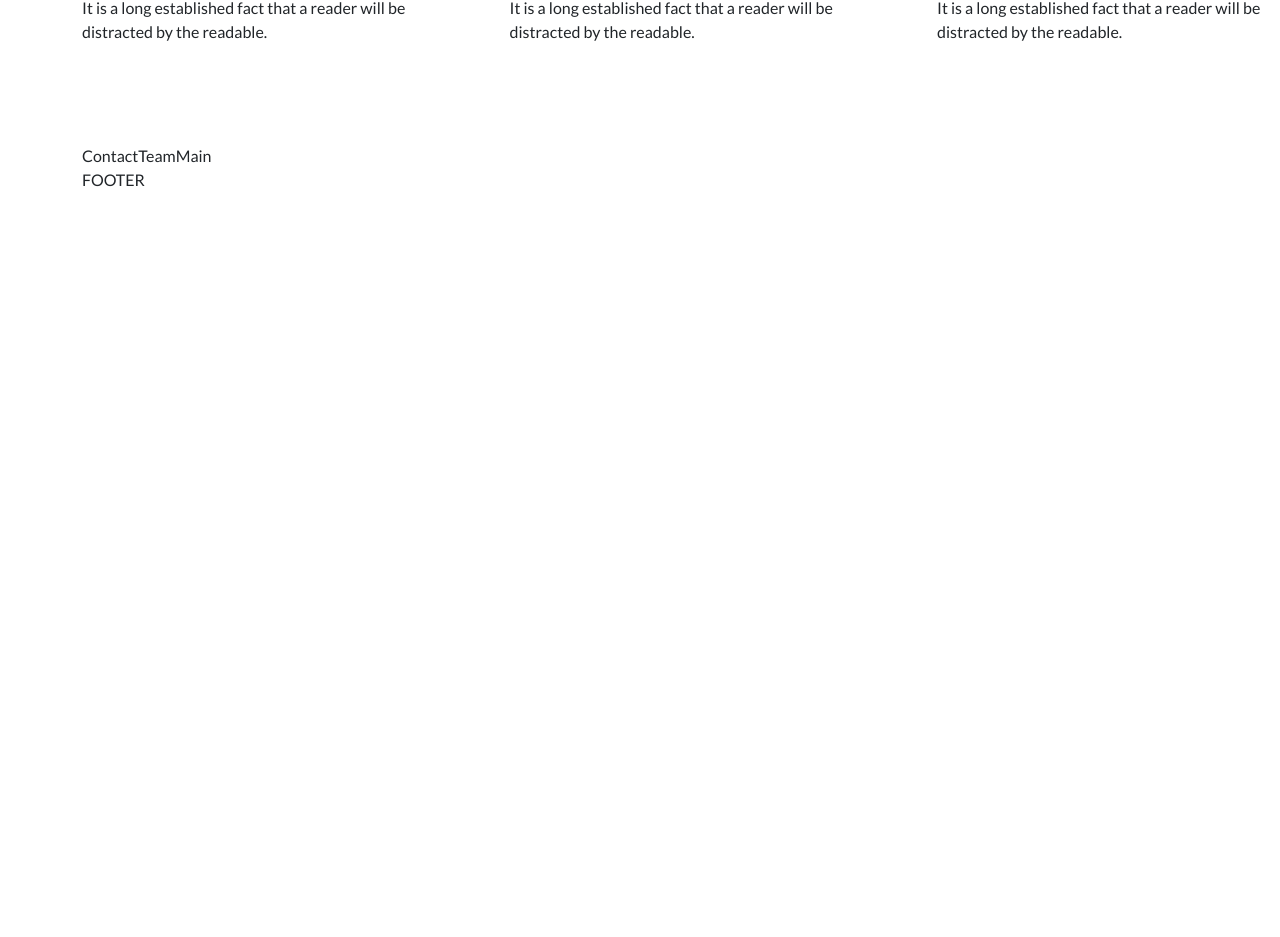
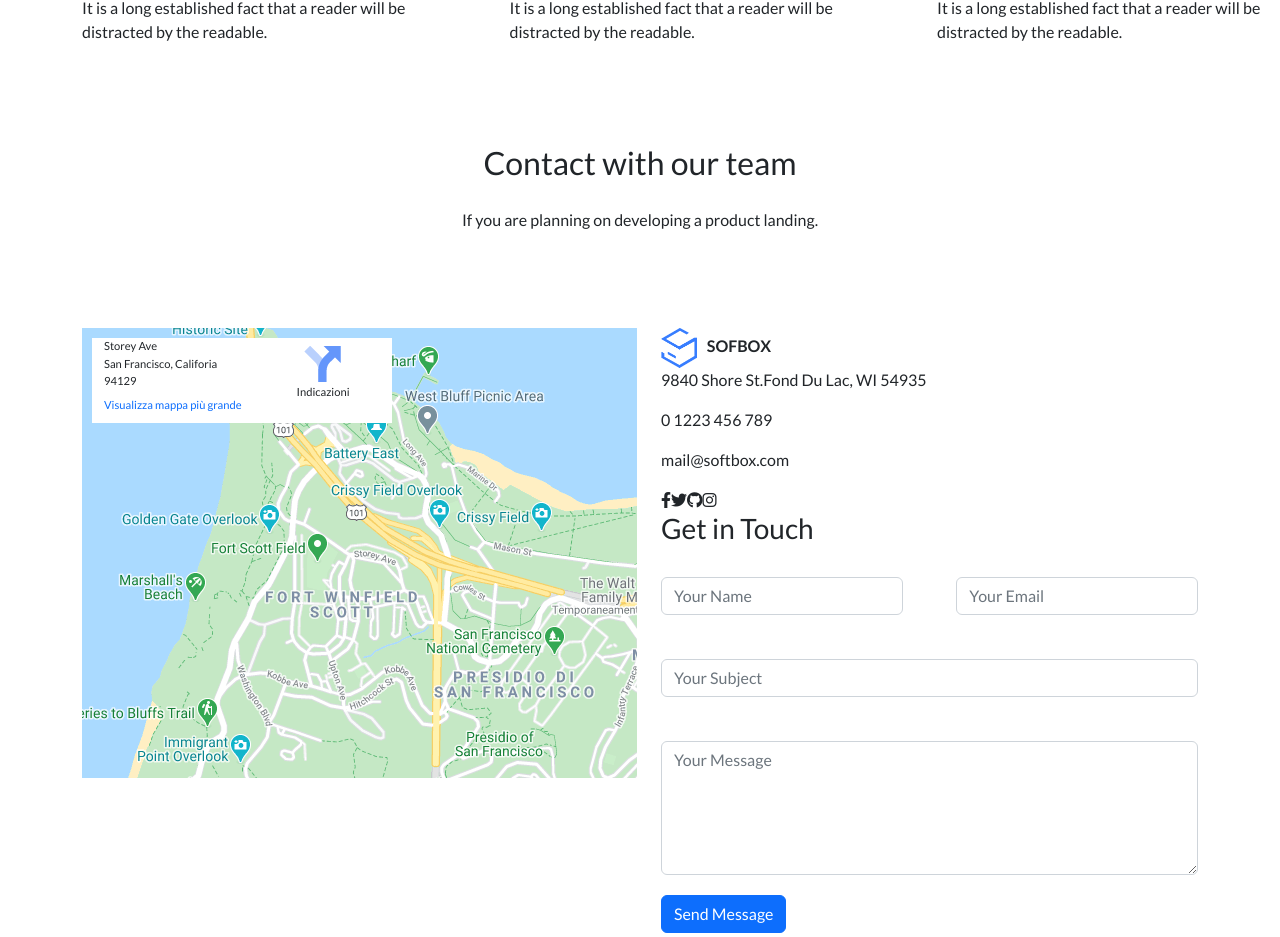
Before and after one commit to TheMrStraffy/proj-html-vuejs, a Vue app: page / in a window 1280 px wide. Shown: the part 3673-4610 px from the top of the page. Before the commit the page ends 3865 px from the top, so only its background shows below. Built offline with nearby package versions, Linux system fonts and the light colour scheme.

Commit message:
[added] ContactTeam

```diff
--- a/src/components/mainComponents/ContactTeamMain.vue
+++ b/src/components/mainComponents/ContactTeamMain.vue
@@ -5,11 +5,130 @@ export default {
 </script>
 <template>
   <section>
-    ContactTeamMain
+    <div class="row text-center text-area">
+    <h2>Contact with our team</h2>
+    <p>If you are planning on developing a product landing.</p>
+    </div>
+
+  <div class="row">
+    <div class="col map d-flex justify-content-end">
+      <div class="img-box">
+        <div class="row box-address ">
+          <div class="col">
+          <p class="street">Storey Ave</p>
+          <p class="main-address">San Francisco, Califoria 94129</p>
+          <a href="#">Visualizza mappa più grande</a>
+          </div>
+          <div class="col d-flex justify-items-center align-items-center text-center flex-column p-0">
+            <div class="cropped-img">
+            <img src="../../assets/img/entity11_hdpi.png" alt="">
+            </div>
+            <p>Indicazioni</p>
+          </div>
+        </div>
+        <img src="../../assets/img/StaticMapService.GetMapIma.png" alt="">
+      </div>
+    </div>
+    <div class="col contact">
+      <div class="img-logo">
+
+        <img src="../../assets/img/logo-2.png" alt="">
+        <span>SOFBOX</span>
+      </div>
+        <p class="address">9840 Shore St.Fond Du Lac, WI 54935</p>
+
+        <div class="details">
+          <p>0 1223 456 789</p>
+          <p>mail@softbox.com</p>
+        </div>
+
+        <div class="row">
+          <div class="col">
+            <i class="fa-brands fa-facebook-f"></i>
+            <i class="fa-brands fa-twitter"></i>
+            <i class="fa-brands fa-github"></i>
+            <i class="fa-brands fa-instagram"></i>
+          </div>
+        </div>
+
+        <h3>Get in Touch</h3>
+        <form>
+          <div class="d-flex justify-content-between">
+
+          <div class="form-group yourInput">
+          <label for="exampleFormControlInput1"></label>
+          <input type="email" class="form-control" id="exampleFormControlInput1"      placeholder="Your Name">
+        </div>
+          <div class="form-group yourInput">
+          <label for="exampleFormControlInput1"></label>
+          <input type="email" class="form-control" id="exampleFormControlInput1"      placeholder="Your Email">
+        </div>
+          </div>
+          <div class="form-group">
+          <label for="exampleFormControlInput1"></label>
+          <input type="email" class="form-control" id="exampleFormControlInput1"      placeholder="Your Subject">
+        </div>
+        <div class="form-group">
+          <label for="exampleFormControlTextarea1"></label>
+          <textarea class="form-control" id="exampleFormControlTextarea1" placeholder="Your Message"    rows="5"></textarea>
+        </div>
+
+        <div class="btn btn-primary">Send Message</div>
+        </form>
+
+    </div>
+  </div>
   </section>
 </template>
 
 
 <style lang="scss" scoped>
 
+.text-area{
+  margin-bottom: 80px;
+  h2{
+    margin-bottom: 25px;
+  }
+}
+.img-box{
+  position: relative;
+
+  .box-address{
+  position: absolute;
+  background-color: white;
+  margin: 10px 0 0 10px;
+  width: 300px;
+  height: 85px;
+  p,a{
+    font-size: 0.7rem;
+    margin-bottom: 0.1rem;
+  }
+  .cropped-img{
+    width: 45px;
+    height: 46px;
+    overflow: hidden;
+    text-align: center;
+  }
+  .indications img{
+    object-position: 10px 10px;
+    object-fit: left top;
+  }
+  }
+}
+.img-logo{
+  height: 40px;
+  span{
+    font-weight: 800;
+  }
+  img{
+    margin-right: 10px;
+    height: 100%;
+  }
+}
+.yourInput{
+  width: 45%;
+}
+.form-group{
+  margin-bottom:20px;
+}
 </style>
```
